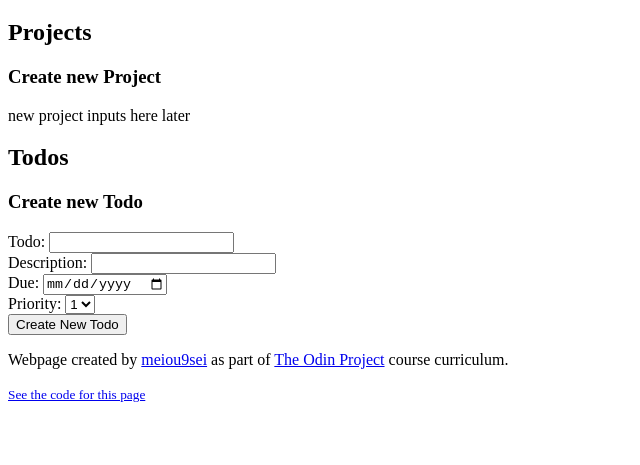
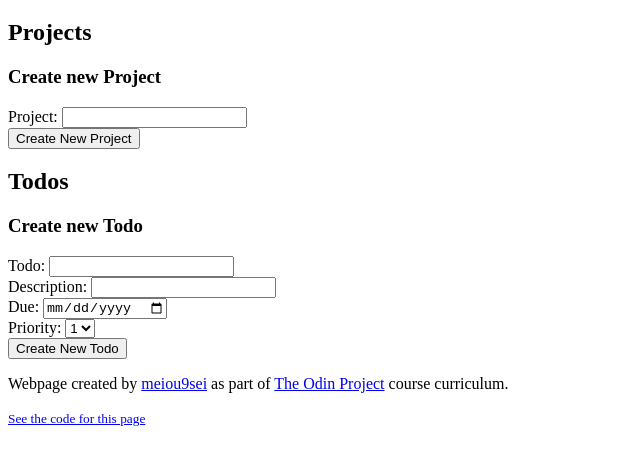
Before and after one commit to meiou9sei/TOP-todo-app, a plain HTML site: page index.html in a window 1280 px wide. Shown: the part 61-526 px from the top of the page, without its empty margins (0-640 px from the left). Drawn offline with Linux system fonts and the light colour scheme; a script that the page names is missing.

Commit message:
🚧 create sample function to activate when clicking new project button, ensure button set up on start

```diff
--- a/index.html
+++ b/index.html
@@ -17,7 +17,11 @@
             <div class="projects-list-container"></div>
             <form class="new-project-adder">
                 <h3>Create new Project</h3>
-                <p>new project inputs here later</p>
+                <div class="form-input">
+                    <label for="new-project-title">Project: </label>
+                    <input required type="text" name="new-project-title" id="new-project-title">
+                </div>
+                <button type="submit" id="submit-new-project">Create New Project</button>
             </form>
         </div>
         <div class="todos">
```
